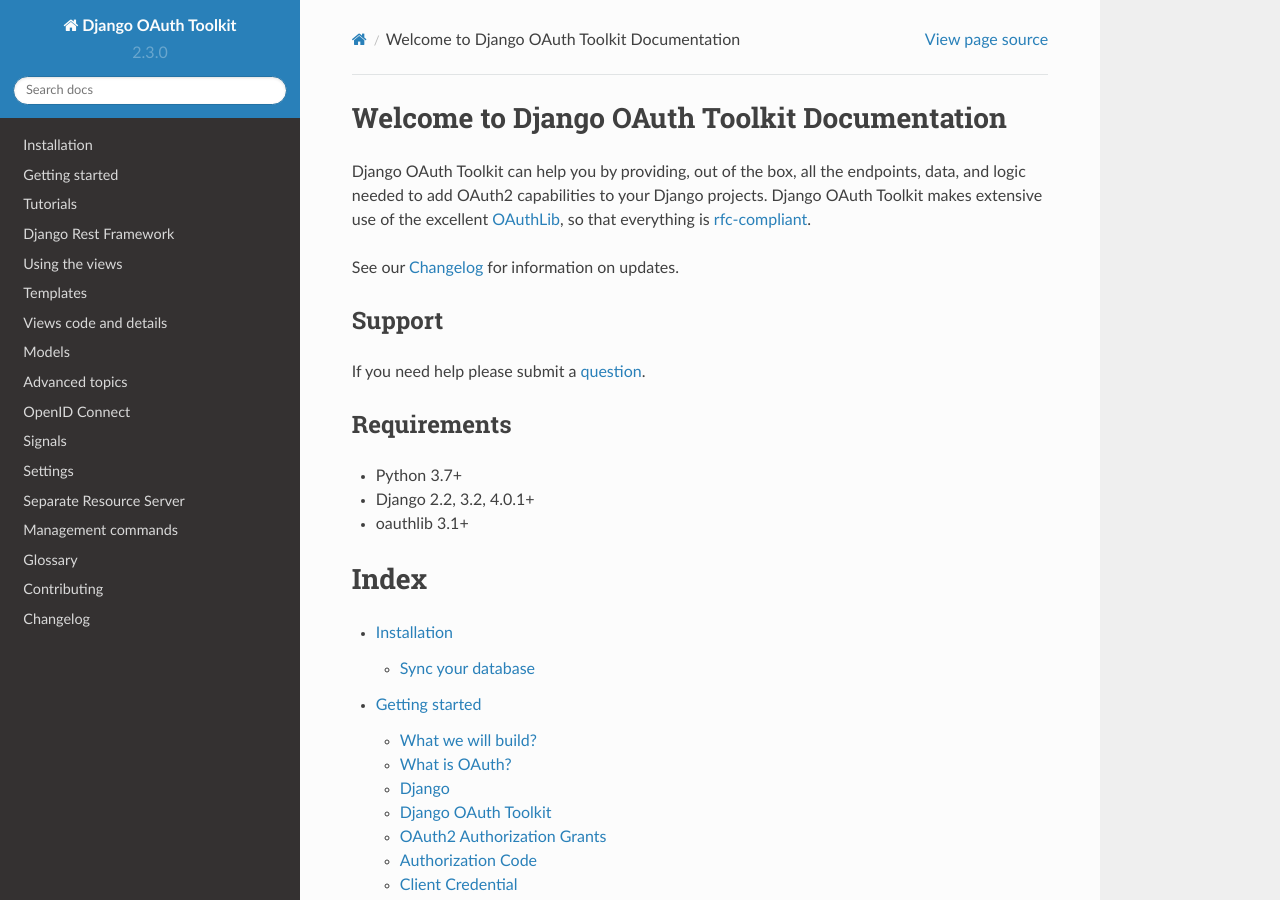
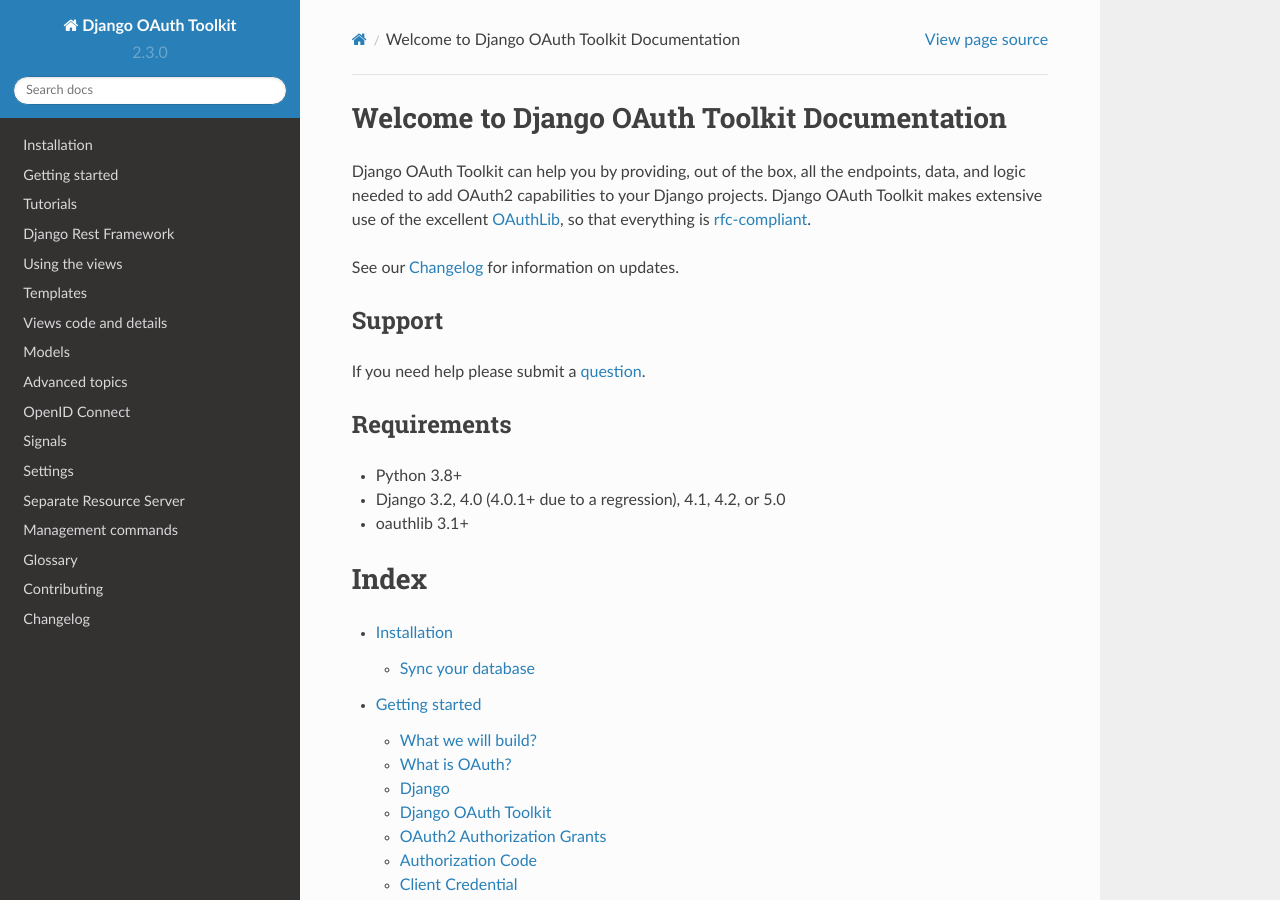
Before and after one commit to sheriffwoody0922/oauth-python-django, a Sphinx documentation site: the page built from docs/index.rst, in a window 1280 px wide and 900 px high. Built offline with Sphinx 7.4.7 and the Read the Docs theme 2.0.0, drawn with Linux system fonts in a browser that asks for light colours.

Commit message:
Update index.rst requirements (#1375)
I simply copy pasted the ones from the README.rst

Co-authored-by: Alan Crosswell <alan@columbia.edu>

```diff
--- a/docs/index.rst
+++ b/docs/index.rst
@@ -21,8 +21,8 @@
 Requirements
 ------------
 
-* Python 3.7+
-* Django 2.2, 3.2, 4.0.1+
+* Python 3.8+
+* Django 3.2, 4.0 (4.0.1+ due to a regression), 4.1, 4.2, or 5.0
 * oauthlib 3.1+
 
 Index
```
